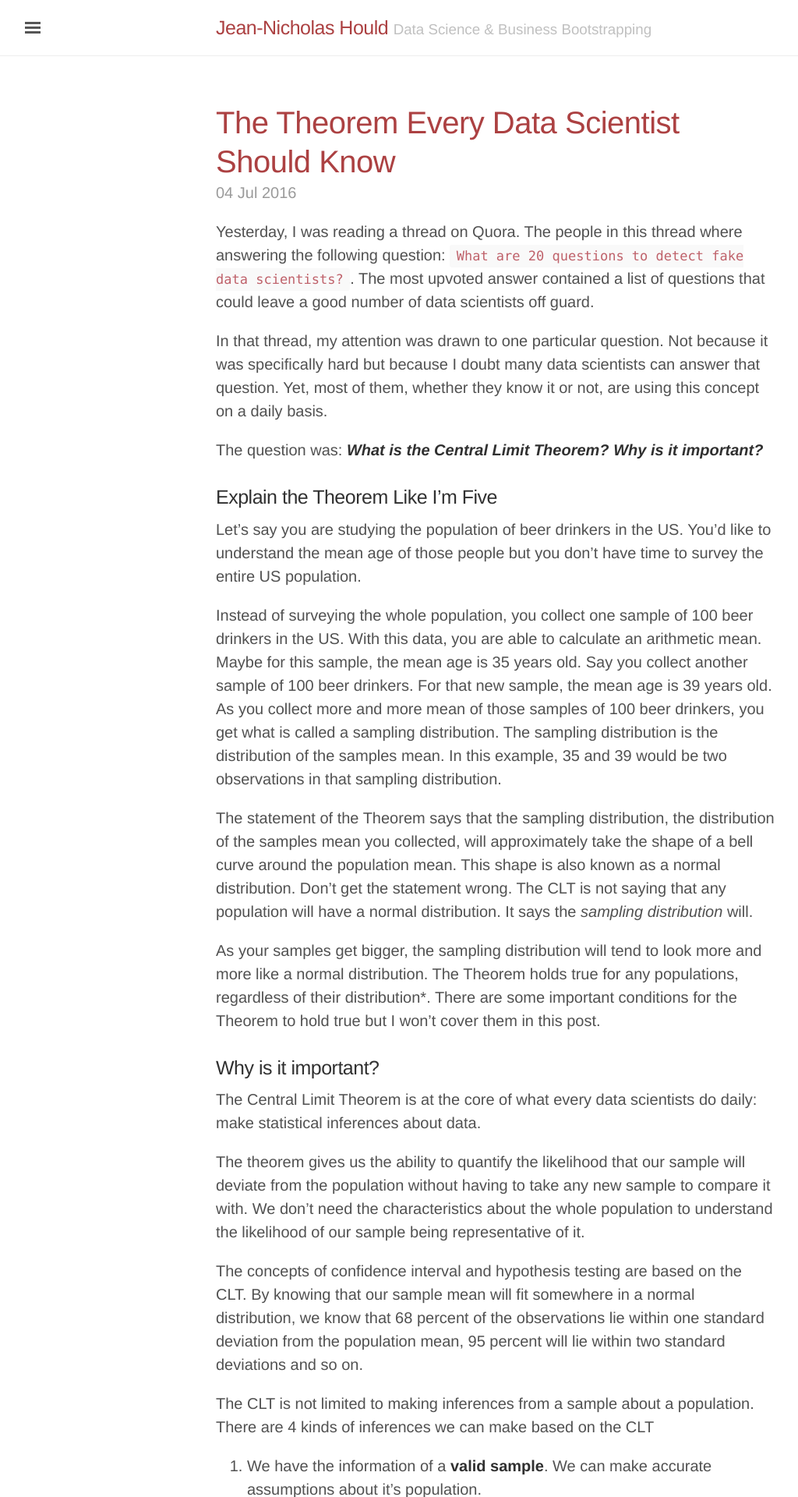
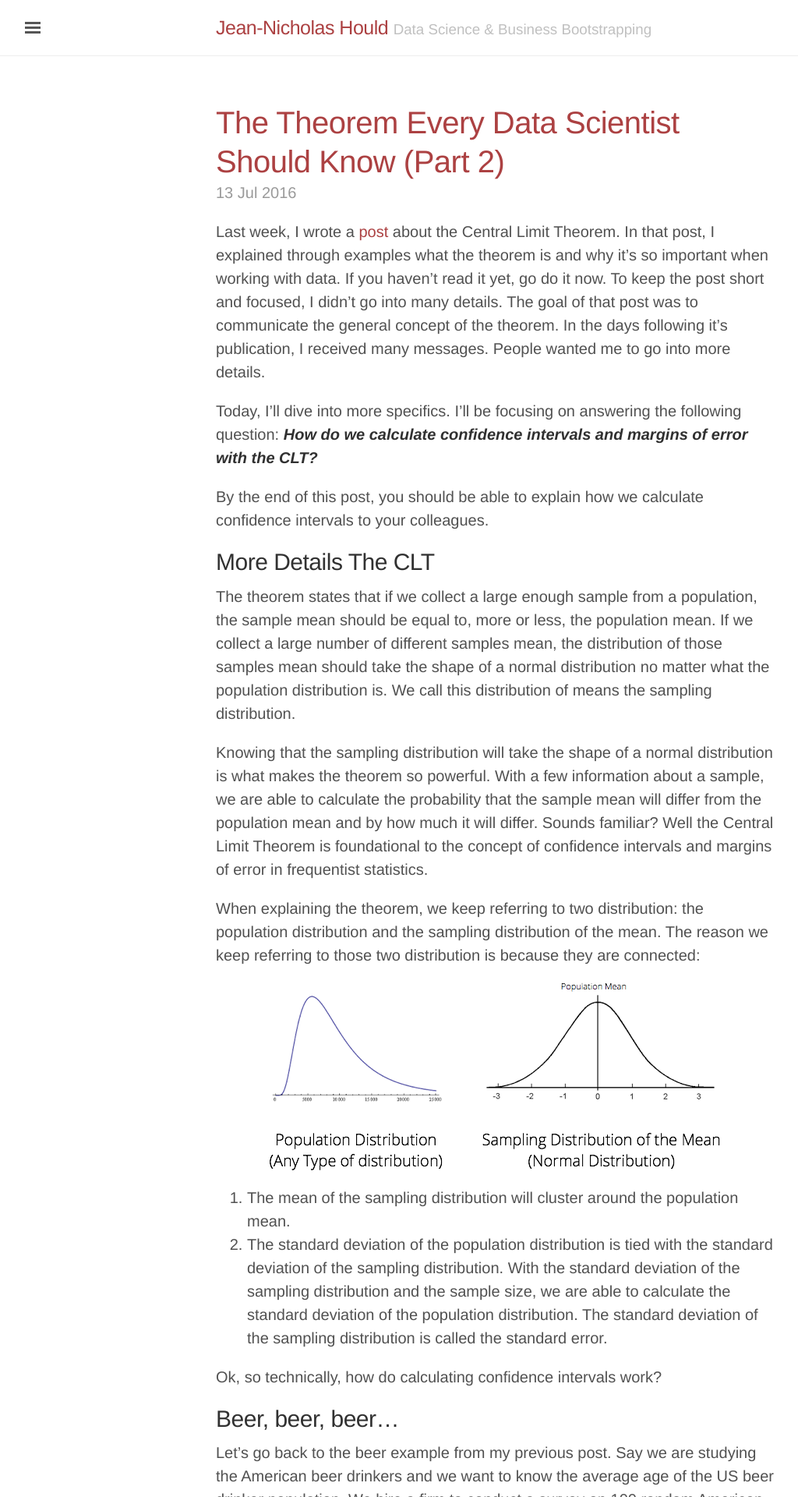
Before and after one commit to nickhould/nickhould.github.io, a Jekyll site: the page built from index.html, in a window 1280 px wide. Shown: the top 1920 px of the page at 78% size, without its empty margins (3-1027 px from the left). Built offline with Jekyll 4.4.1, drawn with Linux system fonts in a browser that asks for light colours; nearby versions of some CDN libraries; a script that is not in the unit is left out; the list of posts is cut into pages by our own code; comment, search, counter and statistics services are not loaded; some of the changed text lies outside the part shown.

Commit message:
Corrected Theorem 1. Punlished Theorem 2.

```diff
--- a/_posts/2016-07-04-the-theorem-every-data-scientist-should-know.md
+++ b/_posts/2016-07-04-the-theorem-every-data-scientist-should-know.md
@@ -13,25 +13,25 @@ The question was: ***What is the Central Limit Theorem? Why is it important?***
 
 Let's say you are studying the population of beer drinkers in the US. You'd like to understand the mean age of those people but you don't have time to survey the entire US population.
 
-Instead of surveying the whole population, you collect one sample of 100 beer drinkers in the US. With this data, you are able to calculate an arithmetic mean. Maybe for this sample, the mean age is 35 years old. Say you collect another sample of 100 beer drinkers. For that new sample, the mean age is 39 years old. As you collect more and more mean of those samples of 100 beer drinkers, you get what is called a sampling distribution. The sampling distribution is the distribution of the samples mean. In this example, 35 and 39 would be two observations in that sampling distribution.
+Instead of surveying the whole population, you collect one sample of 100 beer drinkers in the US. With this data, you are able to calculate an arithmetic mean. Maybe for this sample, the mean age is 35 years old. Say you collect another sample of 100 beer drinkers. For that new sample, the mean age is 39 years old. As you collect more and more means of those samples of 100 beer drinkers, you get what is called a sampling distribution. The sampling distribution is the distribution of the samples mean. In this example, 35 and 39 would be two observations in that sampling distribution.
 
-The statement of the Theorem says that the sampling distribution, the distribution of the samples mean you collected, will approximately take the shape of a bell curve around the population mean. This shape is also known as a normal distribution. Don't get the statement wrong. The CLT is not saying that any population will have a normal distribution. It says the _sampling distribution_ will.
+The statement of the theorem says that the sampling distribution, the distribution of the samples mean you collected, will approximately take the shape of a bell curve around the population mean. This shape is also known as a normal distribution. Don't get the statement wrong. The CLT is not saying that any population will have a normal distribution. It says the _sampling distribution_ will.
 
 As your samples get bigger, the sampling distribution will tend to look more and more like a normal distribution. The Theorem holds true for any populations, regardless of their distribution*. There are some important conditions for the Theorem to hold true but I won't cover them in this post.
 
 ### Why is it important?
 
-The Central Limit Theorem is at the core of what every data scientists do daily: make statistical inferences about data.
+The Central Limit Theorem is at the core of what every data scientist does daily: make statistical inferences about data.
 
 The theorem gives us the ability to quantify the likelihood that our sample will deviate from the population without having to take any new sample to compare it with. We don't need the characteristics about the whole population to understand the likelihood of our sample being representative of it.
 
 The concepts of confidence interval and hypothesis testing are based on the CLT. By knowing that our sample mean will fit somewhere in a normal distribution, we know that 68 percent of the observations lie within one standard deviation from the population mean, 95 percent will lie within two standard deviations and so on.
 
-The CLT is not limited to making inferences from a sample about a population. There are 4 kinds of inferences we can make based on the CLT
+The CLT is not limited to making inferences from a sample about a population. There are four kinds of inferences we can make based on the CLT
 
 1. We have the information of a **valid sample**. We can make accurate assumptions about it's population.
 2. We have the information of the **population**. We can make accurate assumptions about a valid sample from that population.
-3. We have the information of a **population and a valid sample**. We can accurately infer if the sample was draw from that population.
+3. We have the information of a **population and a valid sample**. We can accurately infer if the sample was drawn from that population.
 4. We have the information about **two different valid samples**. We can accurately infer if the two samples where drawn from the same population.
 
 As a data scientist, you should be able to deeply understand this theorem. You should be able to explain it and understand why it's so important. This post skips many important aspects of the theorems such as it's mathematical demonstration, the criteria for it to be valid and the details about the statistical inferences that can be made from it. These elements are material for another post.
--- /dev/null
+++ b/_posts/2016-07-13-the-theorem-every-data-scientist-should-know-2.md
@@ -0,0 +1,61 @@
+---
+layout: post
+title: The Theorem Every Data Scientist Should Know (Part 2)
+---
+
+Last week, I wrote a [post](www.jeannicholashould.com/the-theorem-every-data-scientist-should-know.html) about the Central Limit Theorem. In that post, I explained through examples what the theorem is and why it's so important when working with data. If you haven't read it yet, go do it now. To keep the post short and focused, I didn't go into many details. The goal of that post was to communicate the general concept of the theorem. In the days following it's publication, I received many messages. People wanted me to go into more details.
+
+Today, I'll dive into more specifics. I'll be focusing on answering the following question: ***How do we calculate confidence intervals and margins of error with the CLT?***
+
+By the end of this post, you should be able to explain how we calculate confidence intervals to your colleagues.
+
+## More Details The CLT
+The theorem states that if we collect a large enough sample from a population, the sample mean should be equal to, more or less, the population mean. If we collect a large number of different samples mean, the distribution of those samples mean should take the shape of a normal distribution no matter what the population distribution is. We call this distribution of means the sampling distribution.
+
+Knowing that the sampling distribution will take the shape of a normal distribution is what makes the theorem so powerful. With a few information about a sample, we are able to calculate the probability that the sample mean will differ from the population mean and by how much it will differ. Sounds familiar? Well the Central Limit Theorem is foundational to the concept of confidence intervals and margins of error in frequentist statistics.
+
+When explaining the theorem, we keep referring to two distribution: the population distribution and the sampling distribution of the mean. The reason we keep referring to those two distribution is because they are connected:
+
+![Population Distribution]({{ site.baseurl }}/public/normal_distribution_vs_sampling_distribution.png){: .center-image }
+
+1. The mean of the sampling distribution will cluster around the population mean.
+2. The standard deviation of the population distribution is tied with the standard deviation of the sampling distribution. With the standard deviation of the sampling distribution and the sample size, we are able to calculate the standard deviation of the population distribution. The standard deviation of the sampling distribution is called the standard error.
+
+Ok, so technically, how do calculating confidence intervals work?
+
+## Beer, beer, beer...
+
+Let's go back to the beer example from my previous post. Say we are studying the American beer drinkers and we want to know the average age of the US beer drinker population. We hire a firm to conduct a survey on 100 random American beer drinkers. From that sample, we get the following (totally made up) results:
+
+- n (sample size): `100`
+- Standard Deviation of Age: `15`
+- Arithmetic Mean of Age: `40`
+
+What can we infer from the population with this information? Quite a lot, actually.
+
+With this data at hand and based on what we learned about the CLT, our best guess is that the population mean is more or less equal to `40`, the mean of our sample. However, how can we be confident about this number? What are the chances that we are wrong?
+
+What is the probability that the mean age of the US beer drinker population is between `38` and `42`? (_I selected those values to keep the example simple. By the of the post, you should be able to calculate this for any range._)
+
+### Standard Error & Standard Deviation
+
+Here's an important bit information I haven't provided you with yet. This formula describes the relation ship between the Standard Error of the Mean and the Standard Deviation of the Population. It is necessary to use this formula in order to calculate confidence intervals and margins of error.
+
+`Standard Error of the Mean` = `Standard Deviation of Population` / `√n`
+
+The challenge is that with the data provided above, neither do we have the Standard Error nor the Standard Deviation of the Population. To solve this, alternatively to the Standard Deviation of the Population, we can use our best estimator for that value. In this case, our best estimator is the sample standard deviation.
+
+`Standard Error of the Mean` = `15` / `√100` =  `1.5`
+
+We now know that our best estimate for the Standard Error of the mean is `1.5`. This is equivalent to saying the standard deviation of the sampling distribution of the mean is `1.5`. This value is essential in calculating the probability of us being wrong.
+
+
+### Probability of an observation
+
+Armed with the standard error, we can now calculate the probability of our population mean being between `38` and `42`. When working with a distribution such as the normal distribution, we generally want to normalize absolute values in terms of standard deviations. What does the range of `2` year above and below our arithmetic mean represents in terms of standard deviation? We can normalize this range by diving the `2` years by the standard deviation. It represents `2` / `1.5` or `1.33` standard deviation above or below the sample mean.
+
+Since the normal distribution is a distribution of probabilities and it has been studied extensively, there is a table called the Z-Table that documents the probability that a statistic is observed. With the Z-Table, we can easily know the probability that an observation will occur above or below a certain standard deviation. We can lookup the information in the Z-Table to understand the probability of an observation being within 1.33 standard deviations from our mean.
+
+In this case, the table tells us that the probability that the mean age of the US beer drinker population is between `38` and `42` is `81.64%`. This is similar to saying that we are confident at approximately `81.64%` that the population is more or less `2` years of our sample mean. There you have it, a confidence interval and a margin of error.
+
+This example if fairly simple, I agree. It's important to remember that a [good portion of the data scientist work is just arithmetic](https://m.signalvnoise.com/data-scientists-mostly-just-do-arithmetic-and-that-s-a-good-thing-c6371885f7f6#.qbvw751kx). Understanding the fundamentals is essential if you want to interpret data. It will also help you do a better job at teaching your colleagues about it. As a data scientist, a major part of your job is to communicate clearly statistical concepts to people with various level of statistical knowledge.
--- a/public/css/custom.css
+++ b/public/css/custom.css
@@ -32,3 +32,9 @@
 .smaller-font {
   font-size: 0.9em;
 }
+
+.center-image
+{
+    margin: 0 auto;
+    display: block;
+}
```
Also changed, not shown: public/normal_distribution_vs_sampling_distribution.png (added).
